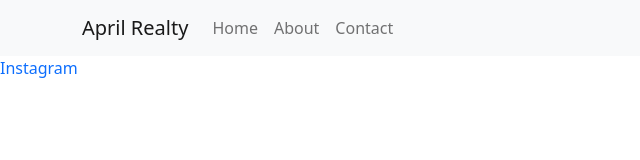
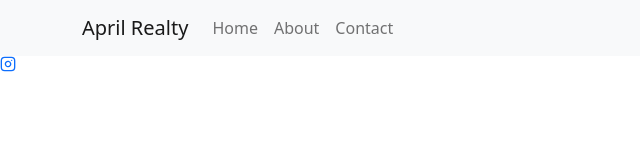
Before and after one commit to essbee808/april-realty, a React (Create React App) app: page / in a window 1280 px wide. Shown: the top 160 px of the page, without its empty margins (0-640 px from the left). Built offline with nearby package versions, Linux system fonts and the light colour scheme.

Commit message:
Import social icon

```diff
--- a/src/components/footer/Footer.jsx
+++ b/src/components/footer/Footer.jsx
@@ -1,10 +1,11 @@
 import React from 'react'
+import {FiInstagram} from 'react-icons/fi'
 
 const Footer = () => {
   return (
     <footer>
       <div className="footer_socials">
-        <a href="https://www.instagram.com/aprilrealty" target="_blank">Instagram</a>
+        <a href="https://www.instagram.com/aprilrealty" target="_blank"><FiInstagram/></a>
         <a href=""></a>
 
       </div>
```
